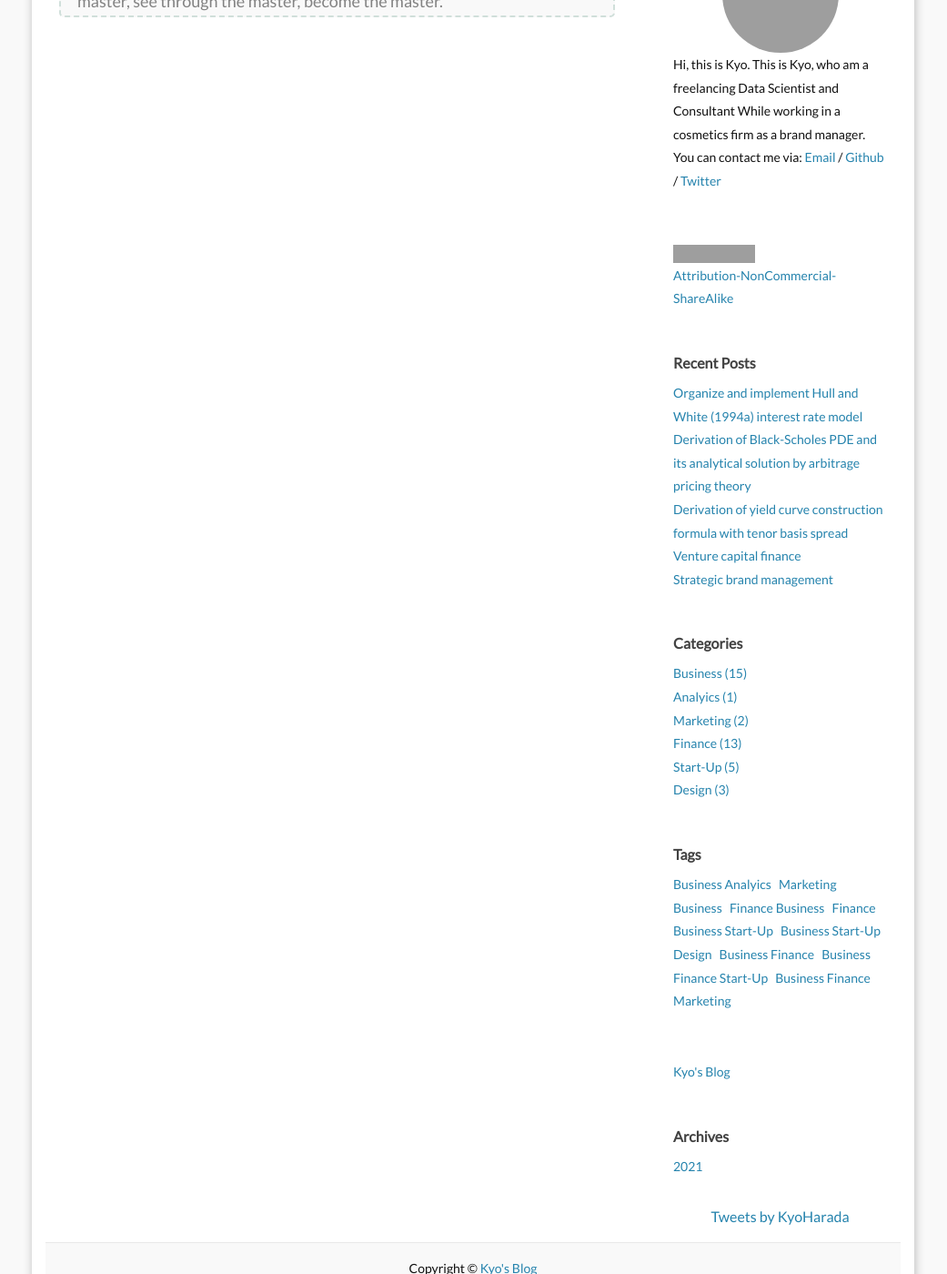
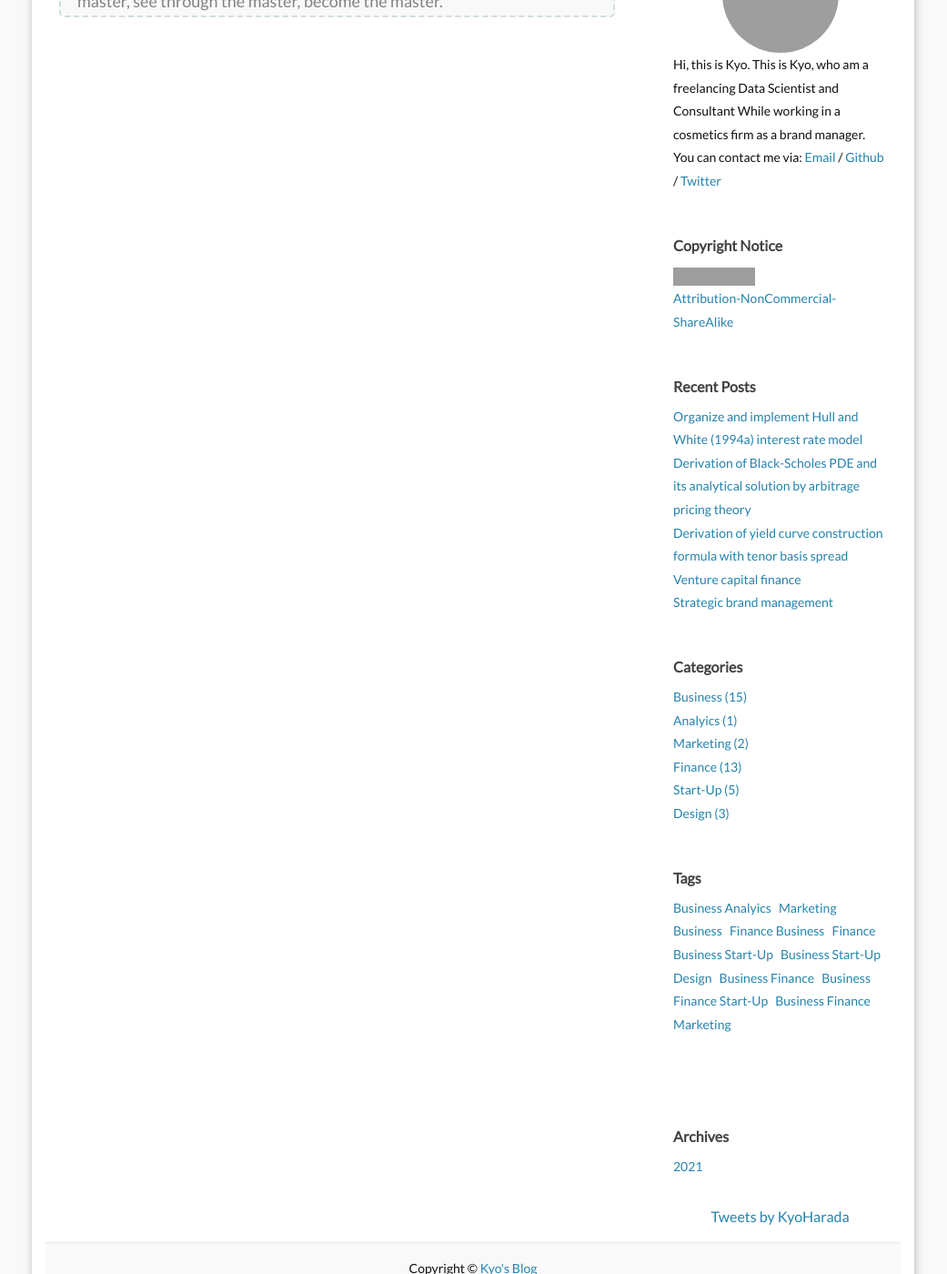
Before and after one commit to kyo1988/Kyo.github.io, a Jekyll site: the page built from f_guestbook.md, in a window 1280 px wide and 1400 px high, scrolled down 438 px. Shown: the whole window at 91% size, without its empty margins (120-1161 px from the left). Built offline with Jekyll 4.4.1, drawn with Linux system fonts in a browser that asks for light colours; comment, search, counter and statistics services are not loaded; some of the changed lines change nothing that is shown; grey boxes are pictures that could not be loaded.

Commit message:
mod config

```diff
--- a/_config.yml
+++ b/_config.yml
@@ -28,9 +28,8 @@ locales:
     en:
       Aboutme: "About Me"
       Archives: "Archives"
-###      Blogroll: "Blogroll"
       Categories: "Categories"
-###      Copyright_Notice: "Copyright Notice"
+      Copyright_Notice: "Copyright Notice"
       Recent_Posts: "Recent Posts"
       Tags: "Tags"
       Previous: "Older"
@@ -41,15 +40,17 @@ locales:
       Google_search: "Site Search"
       Home: "Home"
       About: "About"
+      Subscribe: "Subscribe"
+
+###      Blogroll: "Blogroll"
 ###      Guestbook: "Guestbook"
-      Subscribe: "Subscribe"
 
 ### your Blogroll info, only name can shown on the page.
 
-Blogroll:
-      - name: Kyo's Blog
-        href: https://kyo1988.github.io/Kyo.github.io/
-        title: Kyo's Blog
+# Blogroll:
+#       - name: Kyo's Blog
+#         href: https://kyo1988.github.io/Kyo.github.io/
+#         title: Kyo's Blog
 
 ### Build settings
 markdown: kramdown
```
